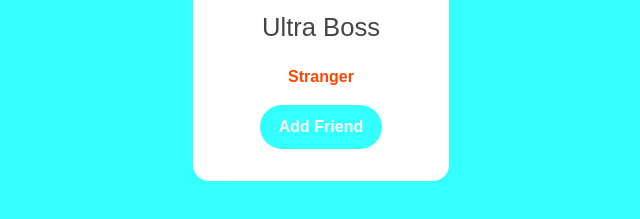
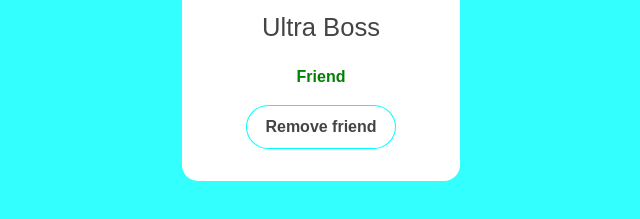
Before and after one commit to shivPosted/mini-projects, a plain HTML site: page friend-request-component/index.html in a window 1280 px wide. Both pictures are taken after a click on the element "Add Friend". Shown: the part 391-610 px from the top of the page, without its empty margins (319-959 px from the left). Drawn offline with Linux system fonts and the light colour scheme.

Commit message:
done with mini-project add-friend 🚀

```diff
--- a/friend-request-component/index.html
+++ b/friend-request-component/index.html
@@ -15,5 +15,6 @@
       <div class="friend-status">Stranger</div>
       <div class="add-friend">Add Friend</div>
     </div>
+    <script src="script.js"></script>
   </body>
 </html>
--- /dev/null
+++ b/friend-request-component/script.js
@@ -0,0 +1,24 @@
+"use-strict";
+
+const addButton = document.querySelector(".add-friend");
+const statusFriend = document.querySelector(".friend-status");
+
+let isFriend = false;
+
+const logic = function () {
+  if (!isFriend) {
+    statusFriend.textContent = "Friend";
+    statusFriend.style.color = "green";
+    addButton.classList.add("friend");
+    addButton.textContent = "Remove friend";
+    isFriend = true;
+  } else {
+    statusFriend.textContent = "Stranger";
+    statusFriend.style.color = "orangered";
+    addButton.classList.remove("friend");
+    addButton.textContent = "Add friend";
+    isFriend = false;
+  }
+};
+
+addButton.addEventListener("click", logic);
--- a/friend-request-component/style.css
+++ b/friend-request-component/style.css
@@ -54,5 +54,12 @@ body {
   font-weight: 700;
   border-radius: 100vw;
   cursor: pointer;
-  border: none;
+  transition: all 0.3s;
+  /* border: none; */
 }
+
+.add-friend.friend {
+  box-shadow: inset 0 0 0 1px aqua;
+  color: #444;
+  background-color: #fff;
+}
```
